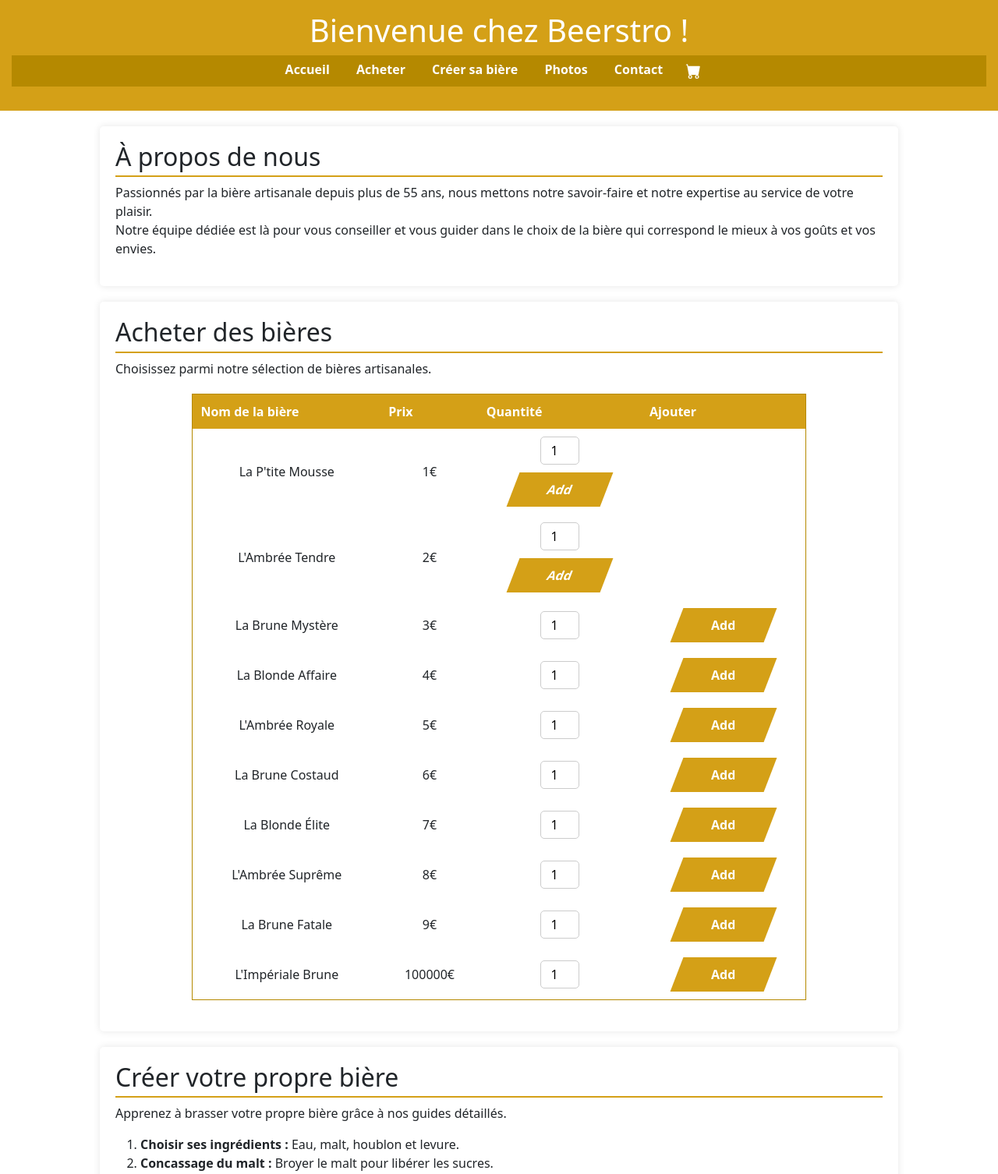
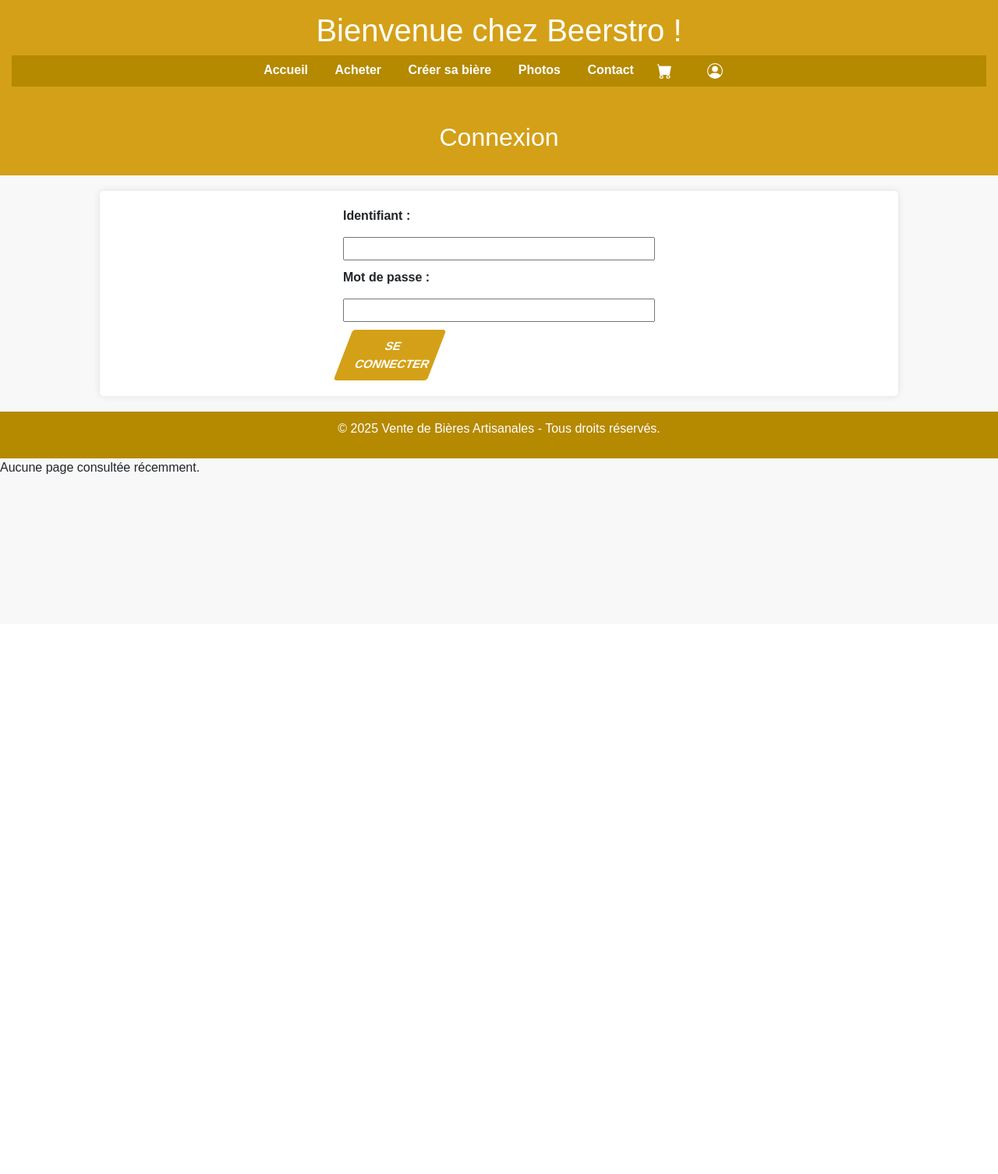
Before and after one commit to EagleOfFire/Dev_web, a PHP site: page /index.php?page=connexion in a window 1280 px wide. Shown: the top 1506 px of the page at 78% size. After the commit the page ends 608 px from the top, so only its background shows below. Run offline with PHP 8.4, Linux system fonts and the light colour scheme.

Commit message:
add connexio page (pas terminé)

```diff
--- /dev/null
+++ b/connexion.php
@@ -0,0 +1,56 @@
+<?php
+$error = "";
+
+// Vérifier si le formulaire est soumis
+if ($_SERVER["REQUEST_METHOD"] == "POST") {
+    // Identifiants de test (à remplacer par une base de données)
+    $user_valid = "admin";
+    $password_valid = "1234";
+
+    // Récupérer et nettoyer les entrées
+    $username = htmlspecialchars(trim($_POST["username"]));
+    $password = htmlspecialchars(trim($_POST["password"]));
+
+    // Vérifier les identifiants
+    if ($username === $user_valid && $password === $password_valid) {
+        $_SESSION["user"] = $username;
+        header("Location: index.php"); // Rediriger vers la page principale
+        exit();
+    } else {
+        $error = "Identifiant ou mot de passe incorrect.";
+    }
+}
+?>
+
+<!DOCTYPE html>
+<html lang="fr">
+<head>
+    <meta charset="UTF-8">
+    <meta name="viewport" content="width=device-width, initial-scale=1.0">
+    <title>Connexion</title>
+    <link rel="stylesheet" href="styles.css">
+</head>
+<body>
+
+    <header>
+        <h2>Connexion</h2>
+    </header>
+
+    <section>
+        <form action="connexion.php" method="POST">
+            <label for="username">Identifiant :</label>
+            <input type="text" id="username" name="username" required>
+
+            <label for="password">Mot de passe :</label>
+            <input type="password" id="password" name="password" required>
+
+            <?php if ($error): ?>
+                <p style="color: red;"><?php echo $error; ?></p>
+            <?php endif; ?>
+
+            <button type="submit">Se connecter</button>
+        </form>
+    </section>
+
+</body>
+</html>
--- a/footer.php
+++ b/footer.php
@@ -1,3 +1,9 @@
 <footer>
         <p>&copy; 2025 Vente de Bières Artisanales - Tous droits réservés.</p>
     </footer>
+
+<?php if (isset($_COOKIE["dernier_page"])) {
+    echo "Dernière page visitée : " . htmlspecialchars($_COOKIE["dernier_page"]);
+} else {
+    echo "Aucune page consultée récemment.";
+}?>
--- a/header.php
+++ b/header.php
@@ -12,6 +12,11 @@
                         <img src="/Photos/basket.svg" alt="Panier" class="icon-panier">
                     </a>
                 </li>
+                <li class="connexion">
+                    <a href="index.php?page=connexion">
+                        <img src="/Photos/account.svg" alt="Connexion" class="icon-connexion">
+                    </a>
+                </li>
             </ul>
         </nav>
     </header>
--- a/index.php
+++ b/index.php
@@ -15,13 +15,15 @@
 <body>
 
     <?php session_start(); ?>
-
     <?php include "header.php"; ?>
 
     <?php if (isset($_GET["page"])) {
         switch ($_GET["page"]) {
             case "panier":
                 include "panier.php";
+                break;
+            case "connexion":
+                include "connexion.php";
                 break;
             default:
                 include "main.php";
--- a/main.php
+++ b/main.php
@@ -1,3 +1,7 @@
+<?php
+setcookie("dernier_page", basename($_SERVER['PHP_SELF']), time() + 3600, "/");
+?>
+
 <section id="accueil">
         <h2>À propos de nous</h2>
         <p>Passionnés par la bière artisanale depuis plus de 55 ans, nous mettons notre savoir-faire et notre expertise au service de votre plaisir.<br>
@@ -41,59 +45,108 @@
             </td>
         </tr>
 
-            <!-- <tr>
-                <td>L'Ambrée Tendre</td>
-                <td>2€</td>
-                <td><input type="number" min="1" value="1"></td>
-                <td><button><span>Add</span></button></td>
-            </tr> -->
         <tr>
             <td>La Brune Mystère</td>
             <td>3€</td>
-                <td><input type="number" min="1" value="1"></td>
-                <td><button><span>Add</span></button></td>
+            <td>
+                <form action="ajouter_panier.php" method="POST">
+                    <input type="hidden" name="nom" value="La Brune Mystère">
+                    <input type="hidden" name="prix" value="3">
+                    <input type="number" name="quantite" min="1" value="1">
+                    <button type="submit">Add</button>
+                </form>
+            </td>
         </tr>
+
         <tr>
             <td>La Blonde Affaire</td>
             <td>4€</td>
-                <td><input type="number" min="1" value="1"></td>
-                <td><button><span>Add</span></button></td>
+            <td>
+                <form action="ajouter_panier.php" method="POST">
+                    <input type="hidden" name="nom" value="La Blonde Affaire">
+                    <input type="hidden" name="prix" value="4">
+                    <input type="number" name="quantite" min="1" value="1">
+                    <button type="submit">Add</button>
+                </form>
+            </td>
         </tr>
+
         <tr>
             <td>L'Ambrée Royale</td>
             <td>5€</td>
-                <td><input type="number" min="1" value="1"></td>
-                <td><button><span>Add</span></button></td>
+            <td>
+                <form action="ajouter_panier.php" method="POST">
+                    <input type="hidden" name="nom" value="L'Ambrée Royale">
+                    <input type="hidden" name="prix" value="5">
+                    <input type="number" name="quantite" min="1" value="1">
+                    <button type="submit">Add</button>
+                </form>
+            </td>
         </tr>
+
         <tr>
             <td>La Brune Costaud</td>
             <td>6€</td>
-                <td><input type="number" min="1" value="1"></td>
-                <td><button><span>Add</span></button></td>
+            <td>
+                <form action="ajouter_panier.php" method="POST">
+                    <input type="hidden" name="nom" value="La Brune Costaud">
+                    <input type="hidden" name="prix" value="6">
+                    <input type="number" name="quantite" min="1" value="1">
+                    <button type="submit">Add</button>
+                </form>
+            </td>
         </tr>
+
         <tr>
             <td>La Blonde Élite</td>
             <td>7€</td>
-                <td><input type="number" min="1" value="1"></td>
-                <td><button><span>Add</span></button></td>
+            <td>
+                <form action="ajouter_panier.php" method="POST">
+                    <input type="hidden" name="nom" value="La Blonde Élite">
+                    <input type="hidden" name="prix" value="7">
+                    <input type="number" name="quantite" min="1" value="1">
+                    <button type="submit">Add</button>
+                </form>
+            </td>
         </tr>
+
         <tr>
             <td>L'Ambrée Suprême</td>
             <td>8€</td>
-                <td><input type="number" min="1" value="1"></td>
-                <td><button><span>Add</span></button></td>
+            <td>
+                <form action="ajouter_panier.php" method="POST">
+                    <input type="hidden" name="nom" value="L'Ambrée Suprême">
+                    <input type="hidden" name="prix" value="8">
+                    <input type="number" name="quantite" min="1" value="1">
+                    <button type="submit">Add</button>
+                </form>
+            </td>
         </tr>
+
         <tr>
             <td>La Brune Fatale</td>
             <td>9€</td>
-                <td><input type="number" min="1" value="1"></td>
-                <td><button><span>Add</span></button></td>
+            <td>
+                <form action="ajouter_panier.php" method="POST">
+                    <input type="hidden" name="nom" value="La Brune Fatale">
+                    <input type="hidden" name="prix" value="9">
+                    <input type="number" name="quantite" min="1" value="1">
+                    <button type="submit">Add</button>
+                </form>
+            </td>
         </tr>
+
         <tr>
             <td>L'Impériale Brune</td>
             <td>100000€</td>
-                <td><input type="number" min="1" value="1"></td>
-                <td><button><span>Add</span></button></td>
+            <td>
+                <form action="ajouter_panier.php" method="POST">
+                    <input type="hidden" name="nom" value="L'Impériale Brune">
+                    <input type="hidden" name="prix" value="100000">
+                    <input type="number" name="quantite" min="1" value="1">
+                    <button type="submit">Add</button>
+                </form>
+            </td>
         </tr>
         </table>
     </section>
--- a/panier.php
+++ b/panier.php
@@ -1,3 +1,7 @@
+<?php
+setcookie("dernier_page", basename($_SERVER['PHP_SELF']), time() + 3600, "/");
+?>
+
 <section id="panier">
     <h2>Votre panier</h2>
     <p>Retrouvez ici les articles que vous avez ajoutés à votre panier.</p>
--- a/styles.css
+++ b/styles.css
@@ -37,6 +37,19 @@ nav ul li a {
 }
 
 .icon-panier {
+    width: 20px; /* Ajuste la taille pour correspondre au texte */
+    height: 20px;
+    filter: invert(100%); /* Rend l'icône blanche */
+    vertical-align: middle; /* Aligne avec le texte */
+}
+
+.connexion {
+    margin-left: auto; /* Aligne le panier à droite */
+    margin-right: 20px;
+    display: inline-block;
+}
+
+.icon-connexion {
     width: 20px; /* Ajuste la taille pour correspondre au texte */
     height: 20px;
     filter: invert(100%); /* Rend l'icône blanche */
@@ -300,3 +313,6 @@ table {
 /********************************/
 /********************************/
 /********************************/
+header h2 {
+    color: white;
+}
```
Also changed, not shown: user.php (added, +53 -0 lines), Photos/account.svg (added). Lines whose indentation alone changed are shown as unchanged.
